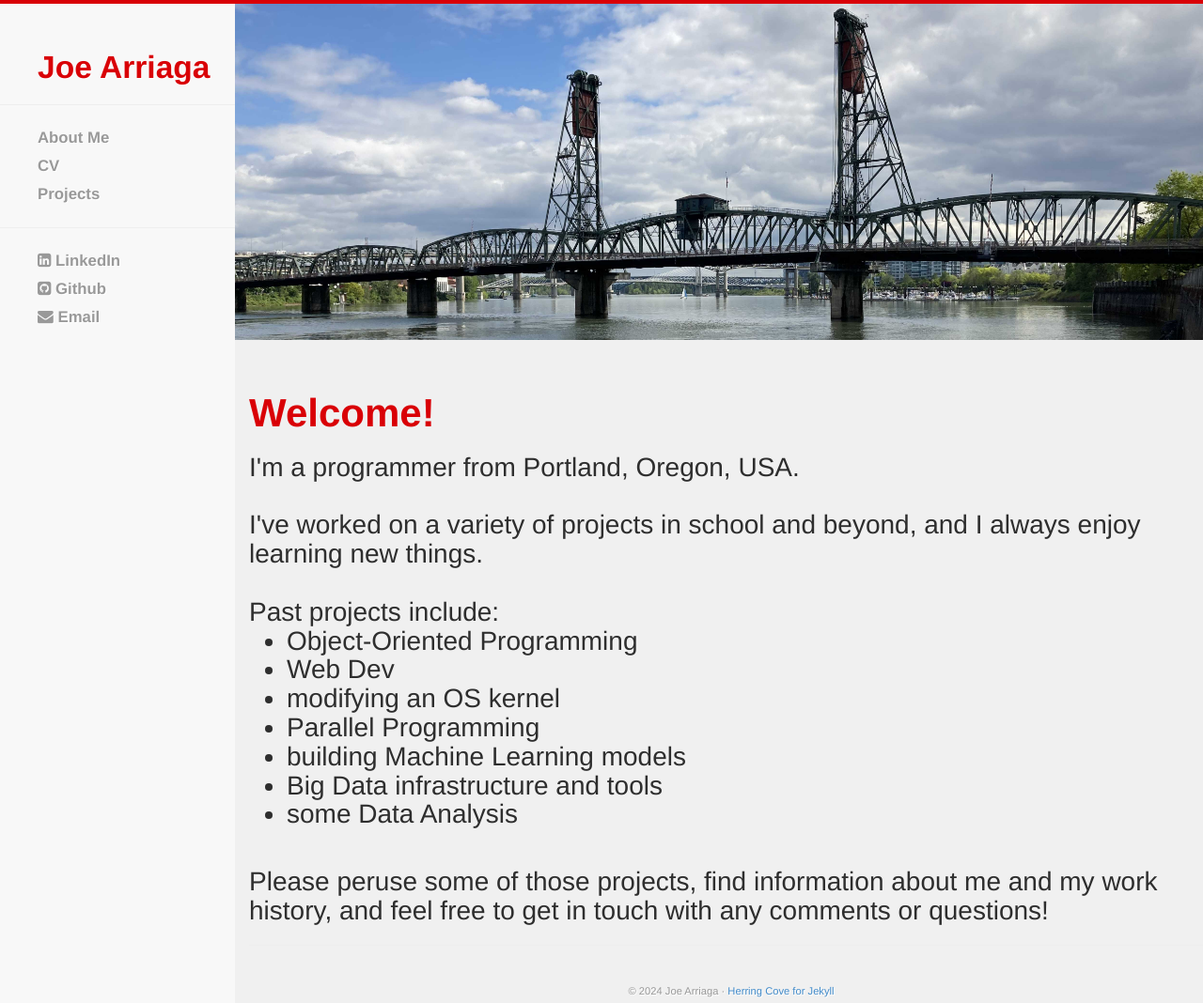
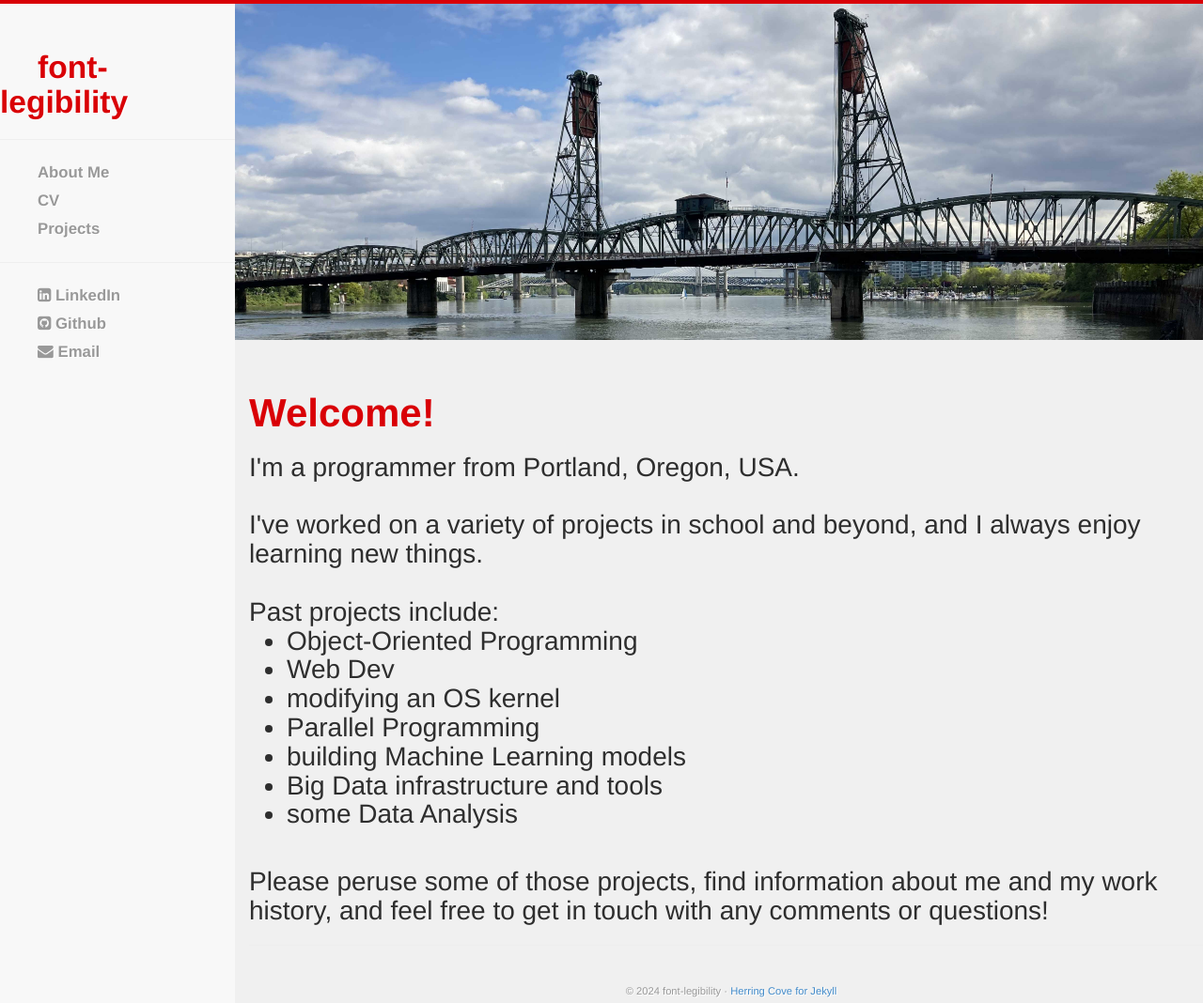
Before and after one commit to joe-arriaga/joe-arriaga.github.io, a Jekyll site: the page built from index.html, in a window 1280 px wide and 1068 px high. Shown: the whole window at 94% size. Built offline with Jekyll 4.4.1, drawn with Linux system fonts in a browser that asks for light colours.

Commit message:
Change site name so it's obvious what branch the page is built from.

```diff
--- a/_config.yml
+++ b/_config.yml
@@ -1,4 +1,4 @@
-name: Joe Arriaga
+name: font-legibility
 author: Joe Arriaga
 #baseurl: /herring-cove
 #description: Personal website & Portfolio of work
```
